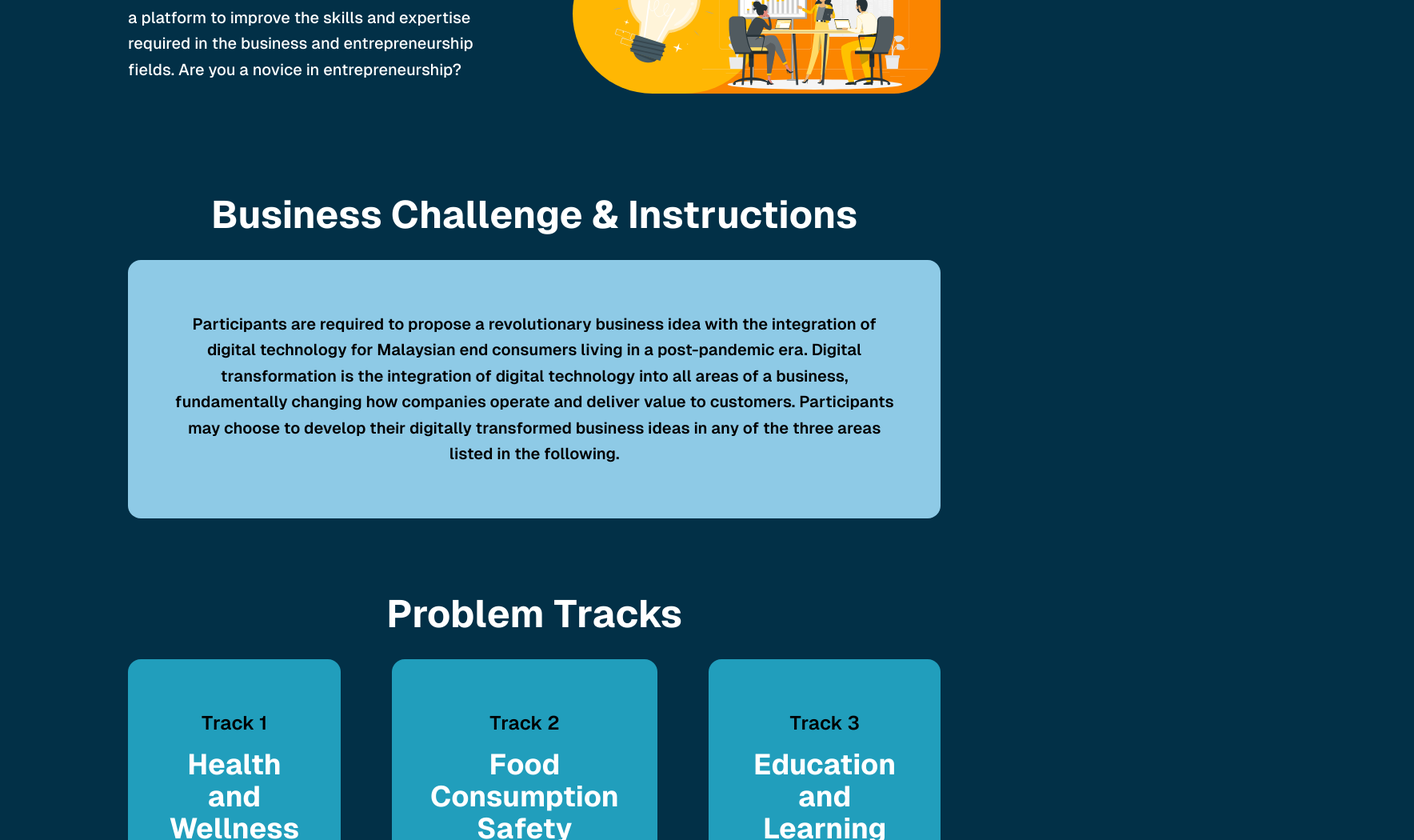
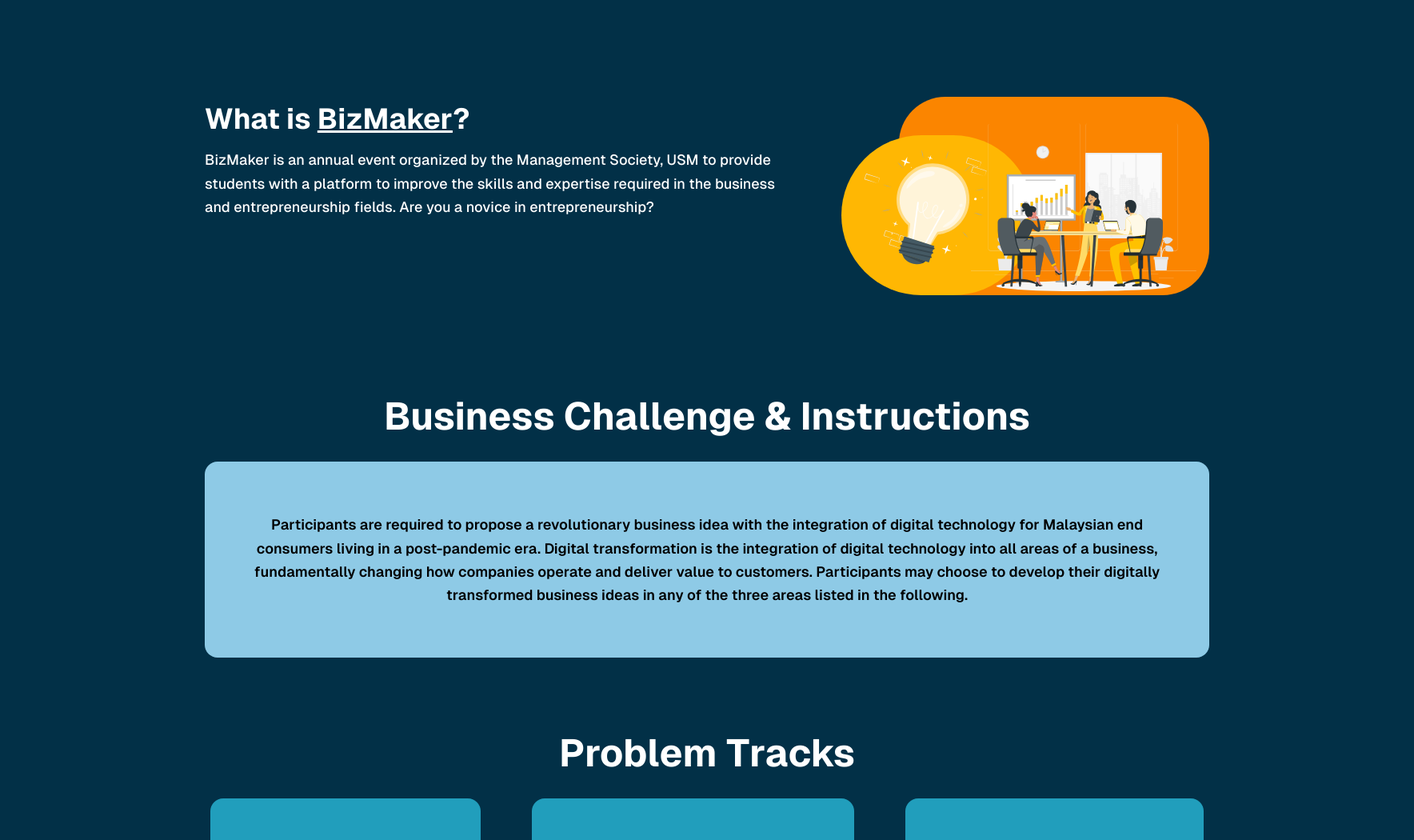
Before and after one commit to diminecjean/hackfinity, a Next.js app: page / in a window 1280 px wide. Shown: the part 1040-2090 px from the top of the page at 80% size, 1768 px wide, since content can reach past the window. Built offline with nearby package versions, Linux system fonts and the light colour scheme.

Commit message:
homepage minor ui tweak

```diff
--- a/src/app/layout.js
+++ b/src/app/layout.js
@@ -51,7 +51,7 @@ const PortalDialog = ({ children }) => {
 
 const Navbar = () => {
   const router = useRouter();
-  const [currentPage, setCurrentPage] = useState('');
+  const [currentPage, setCurrentPage] = useState('/');
   const [isLoggedIn, setIsLoggedIn] = useState(false);
   const [isAdmin, setIsAdmin] = useState(false);
   const [navbarVisible, setNavbarVisible] = useState(true);
--- a/src/app/page.js
+++ b/src/app/page.js
@@ -66,23 +66,23 @@ export default function Home() {
         </div>
       </div>
 
-      <div className="w-full py-16 px-8 sm:px-18 md:px-24 flex flex-col gap-16">
+      <div className="w-full py-16 px-8 sm:px-18 md:px-48 flex flex-col gap-16">
         <section id="about" className="flex flex-col md:flex-row justify-between p-16 gap-16">
           <div className="text-white align-middle">
-            <h1 className="py-2 font-bold text-5xl">
+            <h1 className="py-2 font-bold text-4xl">
               What is <span className="underline">BizMaker</span>?
             </h1>
-            <p className="py-2 text-xl font-medium leading-relaxed">
+            <p className="py-2 text-lg font-medium leading-relaxed">
               BizMaker is an annual event organized by the Management Society, USM to provide students with a platform to improve the skills and expertise required in the business and entrepreneurship fields. Are you a novice in entrepreneurship?
             </p>
           </div>
-          <Image src={asset1} alt="picture" className="object-contain w-180 h-54" />
+          <Image src={asset1} alt="picture" className="object-contain w-140 h-45" />
         </section>
 
         <section id="challenge" className="align-center text-center justify-center">
           <h1 className="font-bold text-5xl text-white">Business Challenge & Instructions</h1>
           <div className="mx-16 my-8 py-16 px-12 rounded-2xl bg-blue-light">
-            <p className="font-semibold text-xl leading-relaxed">
+            <p className="font-semibold text-lg leading-relaxed">
               Participants are required to propose a revolutionary business idea with the integration of digital technology for Malaysian end consumers living in a post-pandemic era. Digital transformation is the integration of digital technology into all areas of a business, fundamentally changing how companies operate and deliver value to customers. Participants may choose to develop their digitally transformed business ideas in any of the three areas listed in the following.
             </p>
           </div>
@@ -92,23 +92,23 @@ export default function Home() {
           <h1 className="font-bold text-5xl text-white">Problem Tracks</h1>
           <div className="flex flex-col md:flex-row gap-16 mx-16 justify-center py-8">
             <div className="py-16 px-12 rounded-2xl bg-blue-mid">
-              <h1 className="font-semibold text-2xl">Track 1</h1>
-              <p className="pt-4 font-bold text-2xl md:text-4xl text-white">Health and Wellness</p>
+              <h1 className="font-semibold text-lg">Track 1</h1>
+              <p className="pt-4 font-bold text-xl md:text-2xl text-white">Health and Wellness</p>
             </div>
             <div className="py-16 px-12 rounded-2xl bg-blue-mid">
-              <h1 className="font-semibold text-2xl">Track 2</h1>
-              <p className="pt-4 font-bold text-2xl md:text-4xl text-white">Food Consumption Safety</p>
+              <h1 className="font-semibold text-lg">Track 2</h1>
+              <p className="pt-4 font-bold text-2xl md:text-2xl text-white">Food Consumption Safety</p>
             </div>
             <div className="py-16 px-12 rounded-2xl bg-blue-mid">
-              <h1 className="font-semibold text-2xl">Track 3</h1>
-              <p className="pt-4 font-bold text-2xl md:text-4xl text-white">Education and Learning</p>
+              <h1 className="font-semibold text-lg">Track 3</h1>
+              <p className="pt-4 font-bold text-2xl md:text-2xl text-white">Education and Learning</p>
             </div>
           </div>
         </section>
 
         <section id="timeline" className="align-center text-center justify-center">
           <h1 className="font-bold text-5xl text-white">Timeline</h1>
-          <div className="rounded-3xl bg-black mx-12 sm:mx-32 md:mx-64 my-8">
+          <div className="rounded-3xl bg-black mx-22 sm:mx-32 md:mx-96 my-8">
             <Timeline data={timelineData} />
           </div>
         </section>
--- a/src/components/ui/timeline.jsx
+++ b/src/components/ui/timeline.jsx
@@ -18,7 +18,7 @@ export const Timeline = ({
 
   const { scrollYProgress } = useScroll({
     target: containerRef,
-    offset: ["start 10%", "end 50%"],
+    offset: ["start 10%", "end 40%"],
   });
 
   const heightTransform = useTransform(scrollYProgress, [0, 1], [0, height]);
@@ -49,14 +49,14 @@ export const Timeline = ({
                   className="h-4 w-4 rounded-full bg-neutral-200 dark:bg-neutral-800 border border-neutral-300 dark:border-neutral-700 p-2" />
               </div>
               <h3
-                className="hidden md:block text-xl md:pl-20 md:text-2xl font-bold text-neutral-500 dark:text-neutral-500 ">
+                className="hidden md:block text-xl md:pl-20 md:text-xl font-bold text-neutral-500 dark:text-neutral-500 ">
                 {item.title}
               </h3>
             </div>
 
             <div className="relative pl-20 pr-4 md:pl-4 w-full">
               <h3
-                className="md:hidden block text-2xl mb-4 text-left font-bold text-neutral-500 dark:text-neutral-500">
+                className="md:hidden block text-xl mb-4 text-left font-bold text-neutral-500 dark:text-neutral-500">
                 {item.title}
               </h3>
               {/* <div className="font-semibold text-2xl p-12 bg-yellow-mid rounded-2xl"> */}
```
